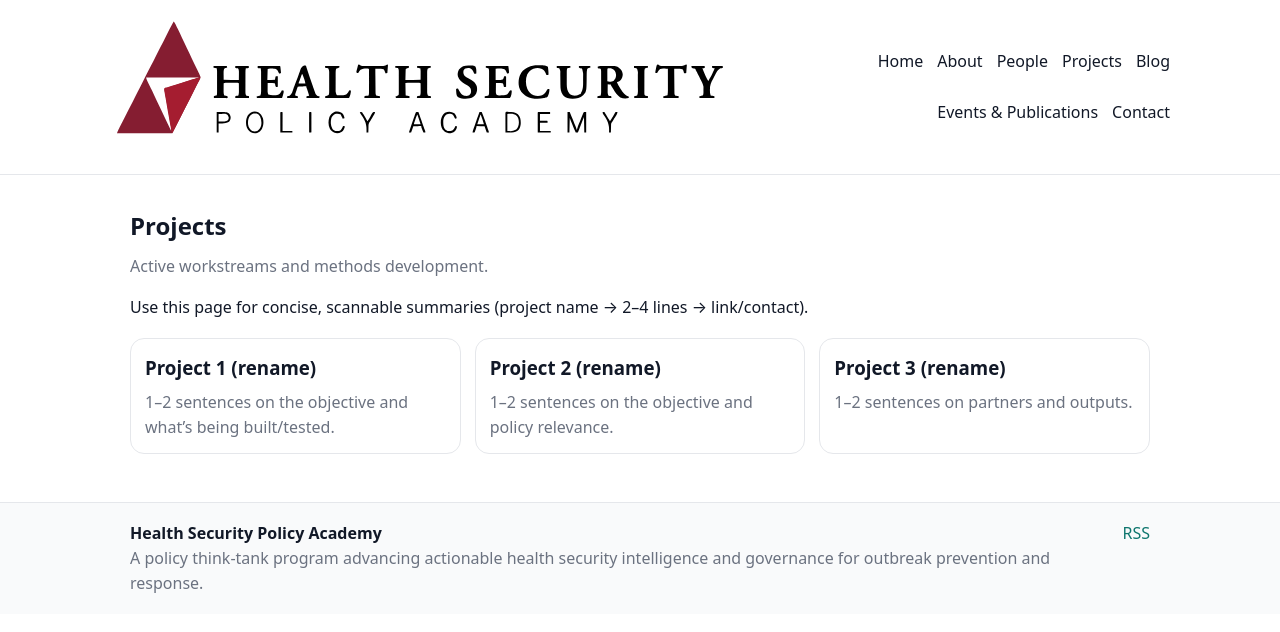
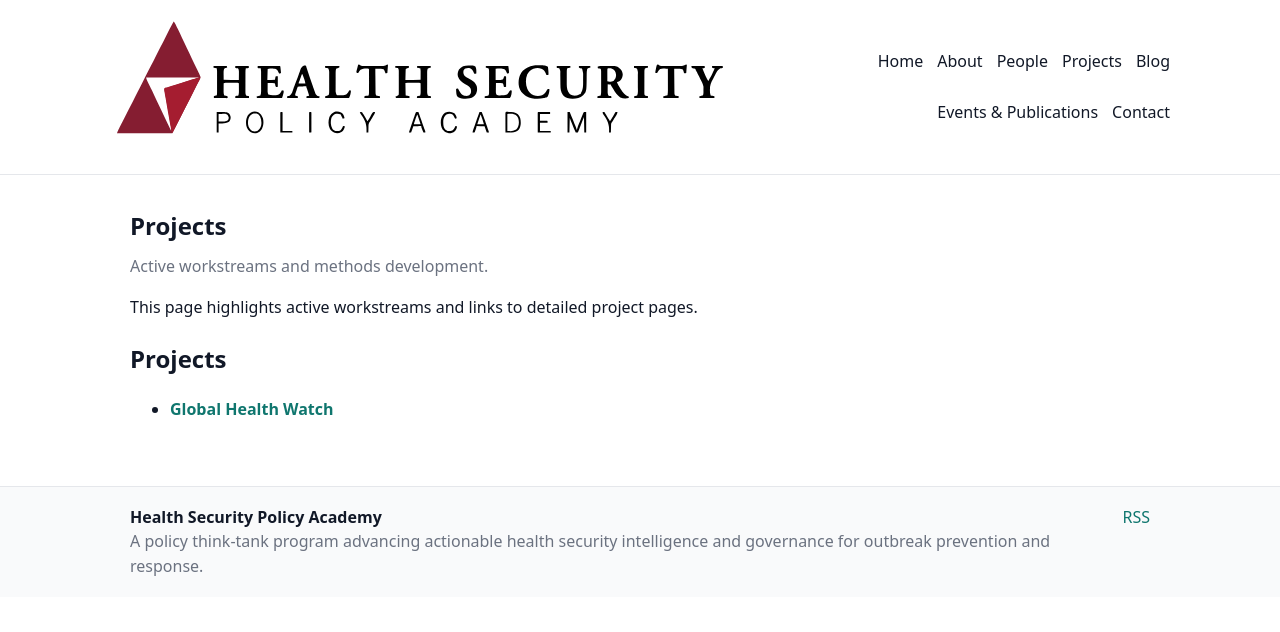
Before and after one commit to bourdeauxmargaret/bourdeauxmargaret.github.io, a Jekyll site: the page built from projects.md, in a window 1280 px wide. Shown: the top 632 px of the page. Built offline with Jekyll 4.4.1, drawn with Linux system fonts in a browser that asks for light colours.

Commit message:
Set up collections and landing pages for blog, people, projects, and publications

```diff
--- a/_config.yml
+++ b/_config.yml
@@ -10,3 +10,15 @@ permalink: /blog/:year/:month/:day/:title/
 # Minimal, GitHub Pages-safe plugins
 plugins:
   - jekyll-feed
+
+# Custom content collections
+collections:
+  people:
+    output: true
+    permalink: /people/:name/
+  projects:
+    output: true
+    permalink: /projects/:name/
+  publications:
+    output: true
+    permalink: /publications/:name/
--- a/projects.md
+++ b/projects.md
@@ -4,19 +4,14 @@ title: Projects
 subtitle: Active workstreams and methods development.
 ---
 
-Use this page for concise, scannable summaries (project name → 2–4 lines → link/contact).
+This page highlights active workstreams and links to detailed project pages.
 
-<div class="grid">
-  <div class="card">
-    <h3>Project 1 (rename)</h3>
-    <p>1–2 sentences on the objective and what’s being built/tested.</p>
-  </div>
-  <div class="card">
-    <h3>Project 2 (rename)</h3>
-    <p>1–2 sentences on the objective and policy relevance.</p>
-  </div>
-  <div class="card">
-    <h3>Project 3 (rename)</h3>
-    <p>1–2 sentences on partners and outputs.</p>
-  </div>
-</div>
+## Projects
+{% assign project_entries = site.projects | sort: "title" %}
+{% if project_entries.size > 0 %}
+{% for project in project_entries %}
+- **[{{ project.title }}]({{ project.url | relative_url }})**
+{% endfor %}
+{% else %}
+- No project entries yet. Add files in `_projects/`.
+{% endif %}
```
Also changed, not shown: _people/margaret-bourdeaux.md (added, +6 -0 lines), _posts/2026-02-04-welcome.md (added, +9 -0 lines), _projects/globalhealthwatch.md (added, +6 -0 lines), _publications/example-publication.md (added, +6 -0 lines), blog.md (+9 -3 lines), events-publications.md (deleted, +0 -16 lines), people.md (+10 -10 lines), publications.md (added, +17 -0 lines), videos.md (deleted, +0 -12 lines).
